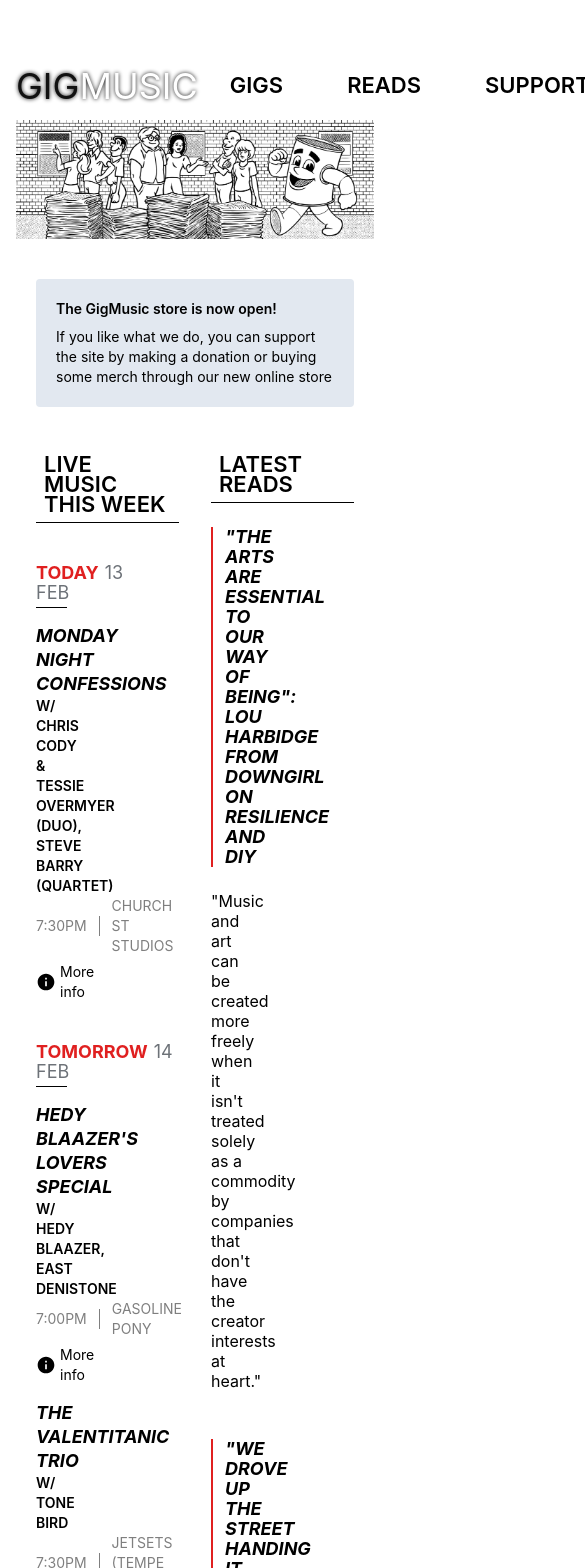
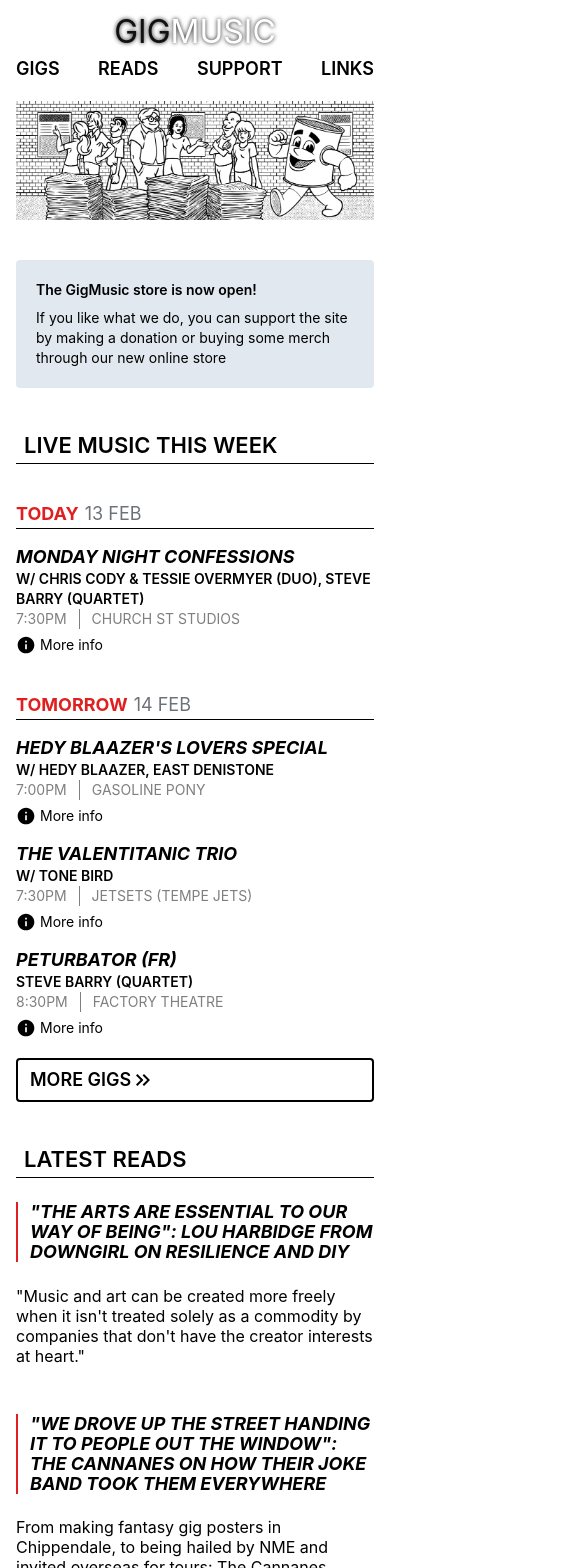
Before and after one commit to AndrewNTA/noisesaigon, a React (Create React App) app: page / in a window 390 px wide. Shown: the top 1568 px of the page, 585 px wide, since content can reach past the window. Built offline with nearby package versions, Linux system fonts and the light colour scheme.

Commit message:
Responsive

```diff
--- a/src/App.js
+++ b/src/App.js
@@ -1,14 +1,18 @@
 import React from 'react';
 import { Routes, Route } from 'react-router-dom';
+import { ThemeProvider } from '@mui/material/styles';
 import Home from './pages/Home';
 import Gig from './pages/Gig';
+import theme from './theme';
 
 function App() {
   return (
-    <Routes>
-      <Route path="/gigs" element={<Gig />} />
-      <Route path="/" element={<Home />} />
-    </Routes>
+    <ThemeProvider theme={theme}>
+      <Routes>
+        <Route path="/gigs" element={<Gig />} />
+        <Route path="/" element={<Home />} />
+      </Routes>
+    </ThemeProvider>
   );
 }
 
--- a/src/components/Menu.js
+++ b/src/components/Menu.js
@@ -13,12 +13,14 @@ function Menu() {
         <span className={classes.menuLogoHead}>Gig</span>
         <span className={classes.menuLogoTail}>Music</span>
       </div>
-      <div className={classes.menuItem} onClick={() => navigate('/gigs')}>
-        Gigs
+      <div className={classes.menuItemGroup}>
+        <div className={classes.menuItem} onClick={() => navigate('/gigs')}>
+          Gigs
+        </div>
+        <div className={classes.menuItem}>Reads</div>
+        <div className={classes.menuItem}>Support</div>
+        <div className={classes.menuItem}>Links</div>
       </div>
-      <div className={classes.menuItem}>Reads</div>
-      <div className={classes.menuItem}>Support</div>
-      <div className={classes.menuItem}>Links</div>
     </div>
   );
 }
--- /dev/null
+++ b/src/components/MoreButton.js
@@ -0,0 +1,15 @@
+import React from 'react';
+import KeyboardDoubleArrowRightIcon from '@mui/icons-material/KeyboardDoubleArrowRight';
+import useStyle from './styles';
+
+function MoreButton({ text }) {
+  const classes = useStyle();
+  return (
+    <div className={classes.mbWrapper}>
+      <span>{text}</span>
+      <KeyboardDoubleArrowRightIcon />
+    </div>
+  );
+}
+
+export default MoreButton;
--- a/src/components/index.js
+++ b/src/components/index.js
@@ -3,5 +3,6 @@ import Spacing from './Spacing';
 import Article from './Article';
 import Menu from './Menu';
 import Show from './Show';
+import MoreButton from './MoreButton';
 
-export { InfoBox, Spacing, Article, Menu, Show };
+export { InfoBox, Spacing, Article, Menu, Show, MoreButton };
--- a/src/components/styles.js
+++ b/src/components/styles.js
@@ -1,6 +1,6 @@
 import { makeStyles } from '@mui/styles';
 
-const useStyles = makeStyles(() => ({
+const useStyles = makeStyles((theme) => ({
   // info box start
   ibWrapper: {
     padding: '1.25rem',
@@ -33,10 +33,19 @@ const useStyles = makeStyles(() => ({
   // menu start
   menuWrapper: {
     display: 'flex',
-    justifyContent: 'space-between',
     alignItems: 'center',
     paddingBottom: '12px',
     paddingTop: '4rem',
+    [theme.breakpoints.down('sm')]: {
+      display: 'block',
+      paddingTop: '12px',
+    },
+  },
+  menuItemGroup: {
+    display: 'flex',
+    justifyContent: 'space-between',
+    alignItems: 'center',
+    flex: 1,
   },
   menuItem: {
     cursor: 'pointer',
@@ -51,11 +60,27 @@ const useStyles = makeStyles(() => ({
       color: 'rgb(224 32 32)',
       borderBottom: '2px solid rgb(224 32 32)',
     },
+    [theme.breakpoints.down('md')]: {
+      padding: '4px 1.25rem',
+      width: '4rem',
+    },
+    [theme.breakpoints.down('sm')]: {
+      fontSize: '1.125rem',
+      lineHeight: '1.75rem',
+      width: 'unset',
+      padding: '4px 0',
+    },
   },
   menuLogo: {
     fontSize: '2.25rem',
     cursor: 'pointer',
     textTransform: 'uppercase',
+    paddingRight: '4rem',
+    [theme.breakpoints.down('sm')]: {
+      fontSize: '2rem',
+      textAlign: 'center',
+      paddingRight: 0,
+    },
   },
   menuLogoHead: {
     textShadow: '0 0 4px #111',
@@ -117,6 +142,26 @@ const useStyles = makeStyles(() => ({
     },
   },
   // show end
+
+  // more button start
+  mbWrapper: {
+    padding: '8px 12px',
+    borderRadius: '4px',
+    border: '2px solid #000',
+    cursor: 'pointer',
+    marginTop: '20px',
+    fontSize: '1.125rem',
+    lineHeight: '1.25rem',
+    fontWeight: 600,
+    display: 'flex',
+    alignItems: 'center',
+    textTransform: 'uppercase',
+    '&:hover': {
+      border: '2px solid rgb(224 32 32)',
+      color: 'rgb(224 32 32)',
+    },
+  },
+  // more button end
 }));
 
 export default useStyles;
--- a/src/pages/Home/index.js
+++ b/src/pages/Home/index.js
@@ -1,8 +1,14 @@
 import React from 'react';
 import { Container, Grid } from '@mui/material';
-import KeyboardDoubleArrowRightIcon from '@mui/icons-material/KeyboardDoubleArrowRight';
 import Bg from '../../static/images/bg_1.png';
-import { InfoBox, Spacing, Article, Menu, Show } from '../../components';
+import {
+  InfoBox,
+  Spacing,
+  Article,
+  Menu,
+  Show,
+  MoreButton,
+} from '../../components';
 import { articles } from '../../mockDatas/article';
 import { shows } from '../../mockDatas/show';
 import { months } from '../../constants';
@@ -24,7 +30,7 @@ function Home() {
         />
         <Spacing size={32} />
         <Grid container spacing={4}>
-          <Grid item xs={6} md={6}>
+          <Grid item xs={12} md={6}>
             <h1 className={classes.title}>LIVE MUSIC THIS WEEK</h1>
             <div className={classes.content}>
               {Object.keys(shows).map((keyDate) => {
@@ -33,34 +39,33 @@ function Home() {
                 const month = months[dateShow.getMonth()];
                 const label = keyDate === '2023/02/13' ? 'Today' : 'Tomorrow';
                 return (
-                  <>
+                  <div key={keyDate}>
                     <div className={classes.showDate}>
                       <span className={classes.showLabel}>{label}</span>
                       {`${date} ${month}`}
                     </div>
                     {shows[keyDate].map((show) => (
                       <Show
+                        key={show.name}
                         name={show.name}
                         time={show.time}
                         location={show.location}
                         artists={show.artists}
                       />
                     ))}
-                  </>
+                  </div>
                 );
               })}
-              <div className={classes.btnMoreGigs}>
-                <span>MORE GIGS</span>
-                <KeyboardDoubleArrowRightIcon />
-              </div>
+              <MoreButton text="more gigs" />
             </div>
           </Grid>
-          <Grid item xs={6} md={6}>
+          <Grid item xs={12} md={6}>
             <h1 className={classes.title}>LATEST READS</h1>
             <div className={classes.content}>
               {articles.map((a) => (
-                <Article title={a.title} content={a.content} />
+                <Article key={a.title} title={a.title} content={a.content} />
               ))}
+              <MoreButton text="more reads" />
             </div>
           </Grid>
         </Grid>
--- a/src/pages/Home/styles.js
+++ b/src/pages/Home/styles.js
@@ -1,11 +1,14 @@
 import { makeStyles } from '@mui/styles';
 
-const useStyles = makeStyles(() => ({
+const useStyles = makeStyles((theme) => ({
   bg: {
     width: '100%',
   },
   main: {
     padding: '1.25rem',
+    [theme.breakpoints.down('sm')]: {
+      padding: '1.25rem 0',
+    },
   },
   title: {
     padding: '0 0.75rem 0.5rem 0.5rem',
@@ -34,20 +37,11 @@ const useStyles = makeStyles(() => ({
     fontWeight: 700,
     marginRight: '6px',
   },
-  btnMoreGigs: {
-    padding: '6px 12px',
-    borderRadius: '2px',
-    border: '2px solid #000',
-    cursor: 'pointer',
-    marginTop: '20px',
-    fontSize: '1.125rem',
-    lineHeight: '1.25rem',
-    fontWeight: 600,
-    display: 'flex',
-    alignItems: 'center',
-  },
   content: {
     paddingRight: '7rem',
+    [theme.breakpoints.down('sm')]: {
+      paddingRight: '0',
+    },
   },
 }));
 
--- /dev/null
+++ b/src/theme.js
@@ -0,0 +1,5 @@
+import { createTheme } from '@mui/material/styles';
+
+const theme = createTheme({});
+
+export default theme;
```
